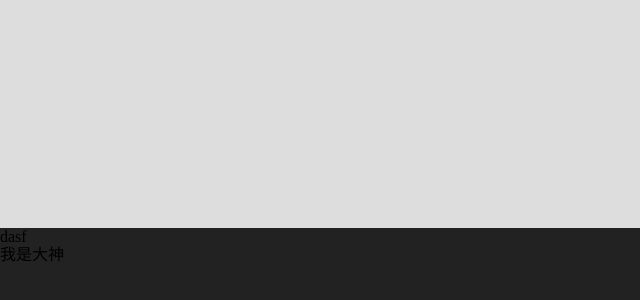
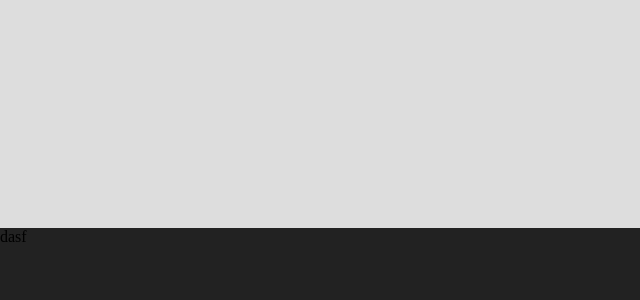
Before and after one commit to liangchunsheng/react_project, a React app: page src/index.html in a window 1280 px wide. Shown: the part 452-752 px from the top of the page, 0-640 px from the left. Built offline with nearby package versions, Linux system fonts and the light colour scheme.

Commit message:
Revert "add a div "class=sheng""
This reverts commit 749ff69ad31598b092c0d9661c8db94530e9f860.

```diff
--- a/src/index.html
+++ b/src/index.html
@@ -11,7 +11,6 @@
 	<div id="content" class="content"></div>
  	<div id="app">APPLICATION CONTENT</div>
 	<span>dasf</span>
-	<div class="sheng">我是大神</div>
 
  	<script>__REACT_DEVTOOLS_GLOBAL_HOOK__ = parent.__REACT_DEVTOOLS_GLOBAL_HOOK__</script>
  	<script type="text/javascript" src="/assets/app.js"></script>
```
